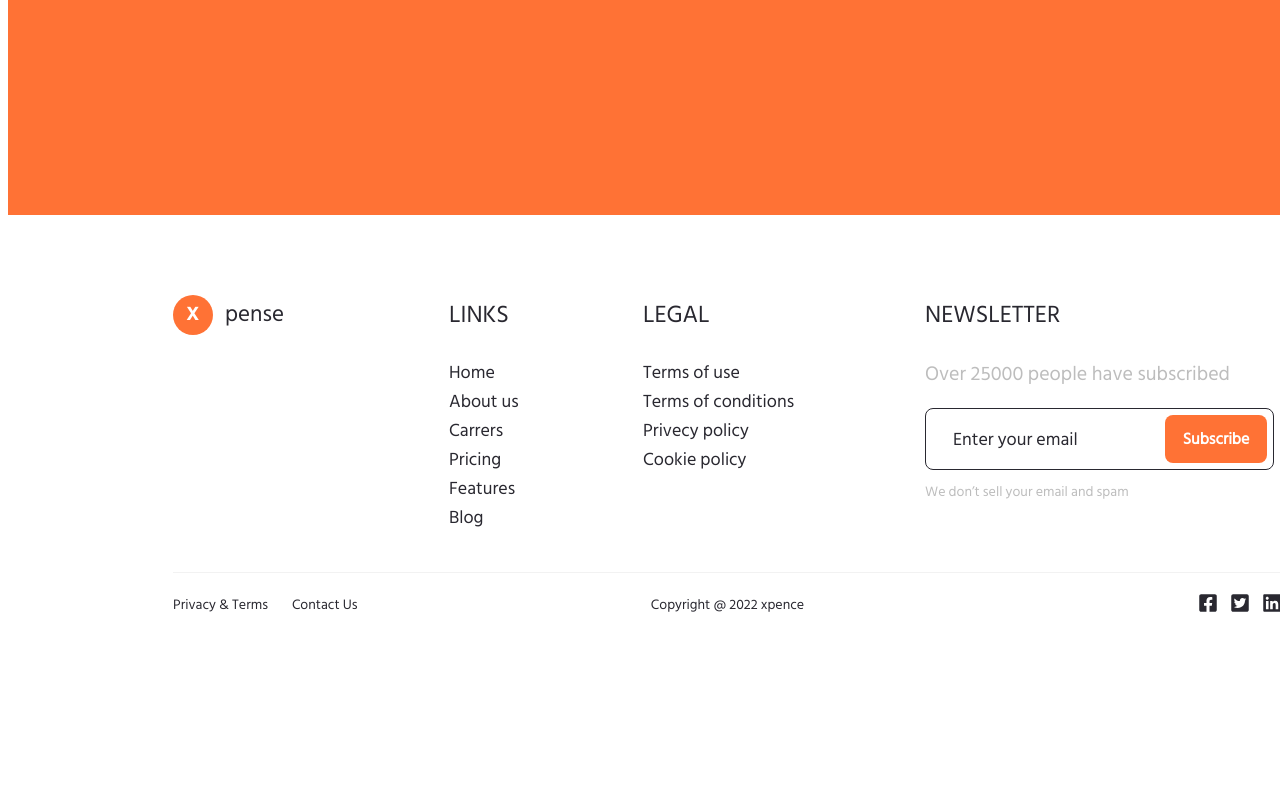
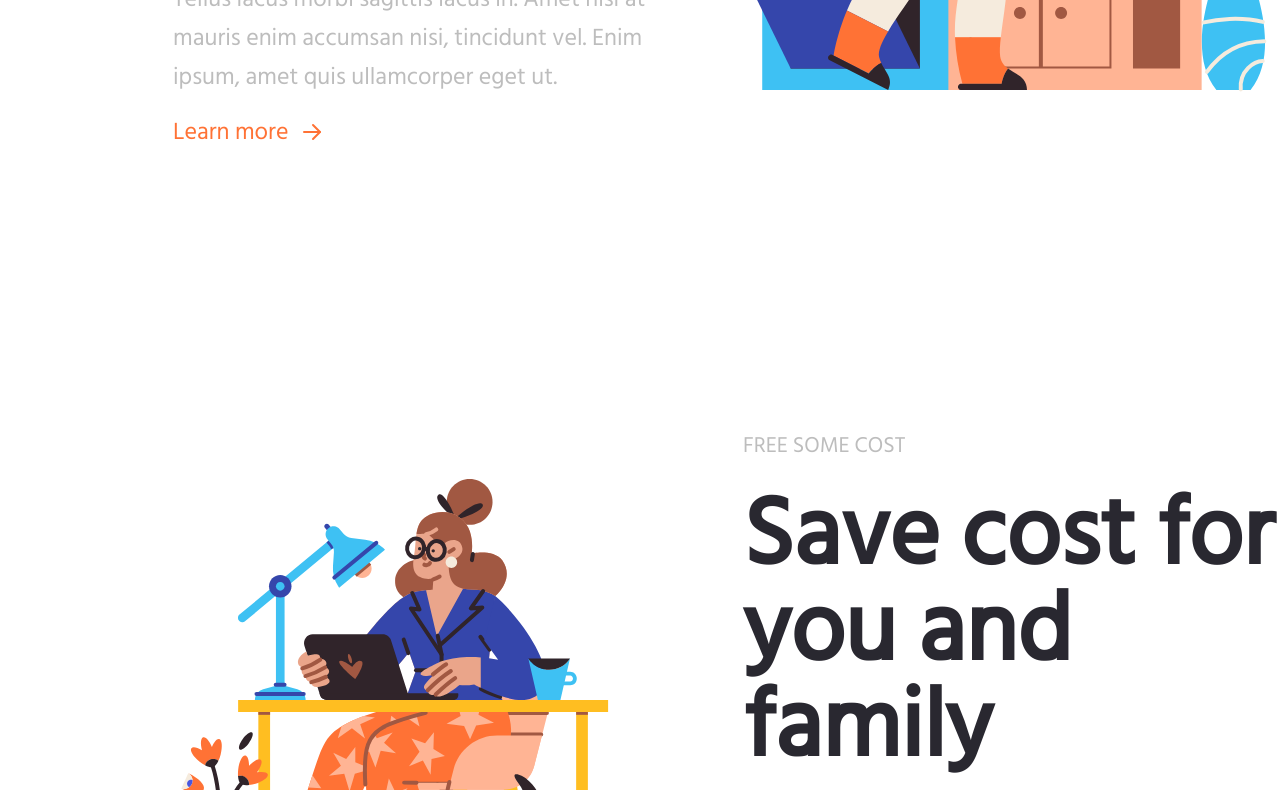
Before and after one commit to ArvidsRozitis/01-learning-figma-landing-page, a plain HTML site: page index.html in a window 1280 px wide. Shown: the part 543-1333 px from the top of the page. Before the commit the page ends 1296 px from the top, so only its background shows below. Drawn offline with Linux system fonts and the light colour scheme.

Commit message:
Deletes unnecesary files, created feature pages

```diff
--- a/index.html
+++ b/index.html
@@ -10,11 +10,67 @@
     <title>Xpense</title>
     <link rel="stylesheet" href="styles.css">
     <link rel="stylesheet" href="styles-colors.css">
-    <link rel="stylesheet" href="styles-text.css">
     <link rel="stylesheet" href="styles-footer.css">
+    <link rel="stylesheet" href="styles-features.css">
 </head>
 <body>
-    <div class="banner color-bg-main">
+    <!-- feature1 -->
+    <div class="feature-container">
+       <div class="feature-text-container">
+            <span class="feature-title-short">Alwalys online</span>
+            <p class="feature-title-text">Real-time support with cloud</p>
+            <p class="feature-paragraph">
+                Tellus lacus morbi sagittis lacus in. Amet nisl at mauris enim accumsan nisi, tincidunt vel. Enim ipsum, amet quis ullamcorper eget ut.
+            </p1>
+            <div class="feature-link-container">
+                <a href="" class="feature-link">Learn more</a>
+                <svg width="24" height="24" viewBox="0 0 24 24" fill="none" xmlns="http://www.w3.org/2000/svg">
+                    <path d="M4 12H20" stroke="#FF7235" stroke-width="2" stroke-linecap="round" stroke-linejoin="round"/>
+                    <path d="M13 5L20 12L13 19" stroke="#FF7235" stroke-width="2" stroke-linecap="round" stroke-linejoin="round"/>
+                </svg>
+            </div>
+       </div>
+       <img src="images/illustrations/illustration1.svg" alt="" class="feature-img">
+    </div>
+    <!-- feature2 -->
+    <div class="feature-container">
+        <img src="images/illustrations/illustration2.svg" alt="" class="feature-img">
+        <div class="feature-text-container">
+            <span class="feature-title-short">free some cost</span>
+            <p class="feature-title-text">Save cost for you and family</p>
+            <p class="feature-paragraph">
+                Tellus lacus morbi sagittis lacus in. Amet nisl at mauris enim accumsan nisi, tincidunt vel. Enim ipsum, amet quis ullamcorper eget ut.
+            </p1>
+            <div class="feature-link-container">
+                <a href="" class="feature-link">Learn more</a>
+                <svg width="24" height="24" viewBox="0 0 24 24" fill="none" xmlns="http://www.w3.org/2000/svg">
+                    <path d="M4 12H20" stroke="#FF7235" stroke-width="2" stroke-linecap="round" stroke-linejoin="round"/>
+                    <path d="M13 5L20 12L13 19" stroke="#FF7235" stroke-width="2" stroke-linecap="round" stroke-linejoin="round"/>
+                </svg>
+            </div>
+       </div>
+     </div>
+     <!-- feature3 -->
+    <div class="feature-container">
+        <div class="feature-text-container">
+             <span class="feature-title-short">Use anytime</span>
+             <p class="feature-title-text">Use anytime when you need</p>
+             <p class="feature-paragraph">
+                 Tellus lacus morbi sagittis lacus in. Amet nisl at mauris enim accumsan nisi, tincidunt vel. Enim ipsum, amet quis ullamcorper eget ut.
+             </p1>
+             <div class="feature-link-container">
+                 <a href="" class="feature-link">Learn more</a>
+                 <svg width="24" height="24" viewBox="0 0 24 24" fill="none" xmlns="http://www.w3.org/2000/svg">
+                     <path d="M4 12H20" stroke="#FF7235" stroke-width="2" stroke-linecap="round" stroke-linejoin="round"/>
+                     <path d="M13 5L20 12L13 19" stroke="#FF7235" stroke-width="2" stroke-linecap="round" stroke-linejoin="round"/>
+                 </svg>
+             </div>
+        </div>
+        <img src="images/illustrations/illustration3.svg" alt="" class="feature-img">
+     </div>
+
+
+     <div class="banner color-bg-main">
     </div>
 
      <!-- footer -->
@@ -77,13 +133,7 @@
                 </button>
             </div>
         </div>
-
-
-
     </div>
-
-
-
 
 </body>
 </html>
--- /dev/null
+++ b/styles-features.css
@@ -0,0 +1,66 @@
+
+.feature-container{
+    box-sizing: border-box;
+    display: flex;
+    flex-direction: row;
+    width: 1440px;
+    height: 820px;
+    padding-left: 165px;
+    padding-right: 165px;
+    background-color: #ffffff;
+    justify-content: space-between;
+    align-items: center;
+}
+.feature-text-container{
+    display: flex;
+    flex-direction: column;
+    width: 540px;
+    height: 537px;
+    gap: 24px;
+}
+.feature-img{
+    width: 539px;
+    height: 433px;
+}
+.feature-link-container{
+    display: flex;
+    flex-direction: row;
+    gap: 12px;
+    align-items: center;
+}
+.feature-link{
+    font-family: 'Hind Siliguri', sans-serif;
+    font-style: normal;
+    font-weight: 400;
+    font-size: 24px;
+    line-height: 100%;
+    color: #FF7235;
+    text-decoration: none;
+}
+.feature-title-text{
+    font-family: 'Hind Siliguri', sans-serif;
+    font-style: normal;
+    font-weight: 700;
+    font-size: 96px;
+    line-height: 96px;
+    color: #292830;
+    margin: 0;
+}
+.feature-paragraph{
+    font-family: 'Hind Siliguri', sans-serif;
+    font-style: normal;
+    font-weight: 400;
+    font-size: 24px;
+    line-height: 39px;
+    color: #BDBDBD;
+    margin: 0;
+}
+.feature-title-short{
+    font-family: 'Hind Siliguri', sans-serif;
+    font-style: normal;
+    font-weight: 400;
+    font-size: 22px;
+    line-height: 36px;
+    text-transform: uppercase;
+    color: #BDBDBD;
+}
--- a/styles-text.css
+++ /dev/null
@@ -1,4 +0,0 @@
-@font-face {
-    font-family: 'Hind Siliguri';
-    src: url(/fonts/Hind_Siliguri/HindSiliguri-Regular.ttf) format('truetype');
-}
--- a/styles.css
+++ b/styles.css
@@ -1,3 +1,10 @@
+@font-face {
+    font-family: 'Hind Siliguri';
+    src: url("fonts/HindSiliguri-Regular.ttf") format('truetype');
+}
+
+
+
 .banner{
     width: 1440px;
     height: 750px;
```
Also changed, not shown: styles-footer.css (+10 -10 lines), fonts/HindSiliguri-Regular.ttf (renamed from fonts/Hind_Siliguri/HindSiliguri-Regular.ttf), fonts/Hind_Siliguri/HindSiliguri-Bold.ttf (deleted), fonts/Hind_Siliguri/HindSiliguri-Light.ttf (deleted), fonts/Hind_Siliguri/HindSiliguri-Medium.ttf (deleted), fonts/Hind_Siliguri/HindSiliguri-SemiBold.ttf (deleted), fonts/Hind_Siliguri/OFL.txt (deleted), images/illustrations/illustration1.svg (added), images/illustrations/illustration2.svg (added), images/illustrations/illustration3.svg (added).
